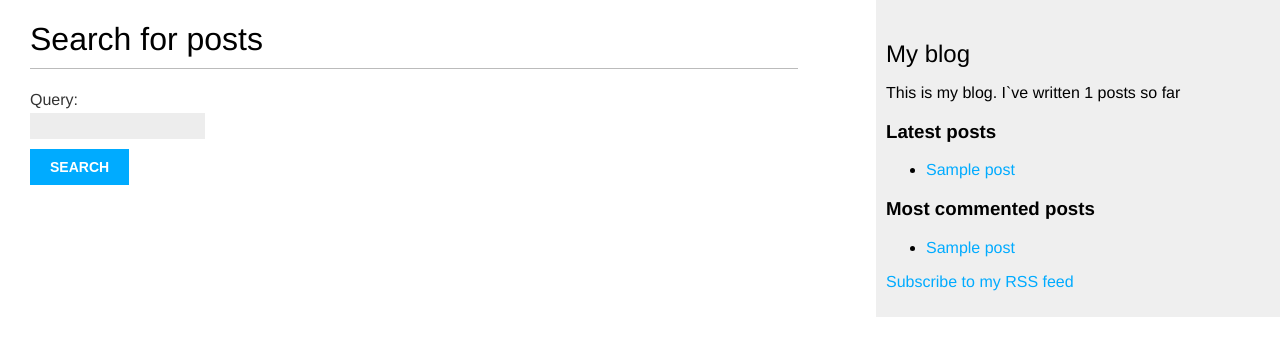
After one commit to Akhtyrtsev/blog, a Django app: page /blog/search/ in a window 1280 px wide. The commit adds this page. Shown: the top 356 px of the page. Run offline with Django 3.2, Linux system fonts and the light colour scheme; tables that the repository leaves empty hold one stand-in row (values such as "Sample post").

Commit message:
added search with postgres, sitemap, feed

```diff
--- a/mysite/blog/forms.py
+++ b/mysite/blog/forms.py
@@ -13,3 +13,7 @@ class CommentForm(forms.ModelForm):
     class Meta:
         model = Comment
         fields = ('name', 'email', 'body')
+
+
+class SearchForm(forms.Form):
+    query = forms.CharField()
--- a/mysite/blog/templates/blog/base.html
+++ b/mysite/blog/templates/blog/base.html
@@ -1,4 +1,5 @@
 {% load static %}
+{% load blog_tags %}
 <!DOCTYPE html>
 <html>
 <head>
@@ -12,7 +13,19 @@
    </div>
    <div id="sidebar">
     <h2>My blog</h2>
-	    <p>This is my blog.</p>
+    <p>This is my blog. I`ve written {%total_posts%} posts so far</p>
+    <h3>Latest posts</h3>
+     {% show_latest_posts 3 %}
+     <h3>Most commented posts</h3>
+      {% get_most_commented_posts as most_commented_posts %}
+      <ul>
+       {% for post in most_commented_posts %}
+        <li>
+         <a href="{{ post.get_absolute_url }}">{{ post.title }}</a>
+        </li>
+       {% endfor %}
+      </ul>
+     <p><a href="{% url "blog:post_feed" %}">Subscribe to my RSS feed</a></p>
     </div>
 </body>
 </html>
--- a/mysite/blog/templates/blog/post/detail.html
+++ b/mysite/blog/templates/blog/post/detail.html
@@ -1,11 +1,12 @@
 {% extends "blog/base.html" %}
+{% load blog_tags %}
 {% block title %}{{ post.title }}{% endblock %}
 {% block content %}
  <h1>{{ post.title }}</h1>
  <p class="date">
   Published {{ post.publish }} by {{ post.author }}
  </p>
-  {{ post.body|linebreaks }}
+  {{ post.body|markdown }}
  <p>
   <a href="{% url "blog:post_share" post.id %}">
    Share this post
--- /dev/null
+++ b/mysite/blog/templates/blog/post/latest_posts.html
@@ -0,0 +1,7 @@
+<ul>
+ {% for post in latest_posts %}
+  <li>
+   <a href="{{ post.get_absolute_url }}">{{ post.title }}</a>
+  </li>
+ {% endfor %}
+</ul>
--- a/mysite/blog/templates/blog/post/list.html
+++ b/mysite/blog/templates/blog/post/list.html
@@ -1,5 +1,5 @@
 {% extends "blog/base.html" %}
-
+{% load blog_tags %}
 {% block title %}My Blog{% endblock %}
 
 {% block content %}
@@ -25,7 +25,7 @@
   <p class="date">
    Published {{ post.publish }} by {{ post.author }}
   </p>
-  {{ post.body|truncatewords:30|linebreaks }}
+  {{ post.body|markdown|truncatewords_html:30 }}
  {% endfor %}
  {% include "pagination.html" with page=posts %}
 {% endblock %}
--- /dev/null
+++ b/mysite/blog/templates/blog/post/search.html
@@ -0,0 +1,25 @@
+{% extends "blog/base.html" %}
+{% block title %}Search{% endblock %}
+{% block content %}
+{% if query %}
+ <h1>Posts containing "{{ query }}"</h1>
+ <h3>
+  {% with results.count as total_results %}
+  Found {{ total_results }} result{{ total_results|pluralize }}
+  {% endwith %}
+ </h3>
+ {% for post in results %}
+  <h4><a href="{{ post.get_absolute_url }}">{{ post.title }}</a></h4>
+  {{ post.body|truncatewords:5 }}
+ {% empty %}
+  <p>There are no results for your query.</p>
+ {% endfor %}
+ <p><a href="{% url "blog:post_search" %}">Search again</a></p>
+{% else %}
+ <h1>Search for posts</h1>
+ <form action="." method="get">
+  {{ form.as_p }}
+  <input type="submit" value="Search">
+ </form>
+{% endif %}
+{% endblock %}
--- /dev/null
+++ b/mysite/blog/templatetags/blog_tags.py
@@ -0,0 +1,28 @@
+from django import template
+from ..models import Post
+from django.db.models import Count
+from django.utils.safestring import mark_safe
+import markdown
+
+register = template.Library()
+
+
+@register.simple_tag
+def total_posts():
+    return Post.published.count()
+
+
+@register.inclusion_tag('blog/post/latest_posts.html')
+def show_latest_posts(count=5):
+    latest_posts = Post.published.order_by('-publish')[:count]
+    return {'latest_posts': latest_posts}
+
+
+@register.simple_tag
+def get_most_commented_posts(count=5):
+    return Post.published.annotate(total_comments=Count('comments')).order_by('-total_comments')[:count]
+
+
+@register.filter(name='markdown')
+def markdown_format(text):
+    return mark_safe(markdown.markdown(text))
--- a/mysite/blog/urls.py
+++ b/mysite/blog/urls.py
@@ -1,5 +1,6 @@
 from django.urls import path
 from . import views
+from .feeds import LatestPostsFeed
 
 app_name = 'blog'
 
@@ -10,4 +11,6 @@ urlpatterns = [
          views.post_detail, name='post_detail'),
     path('<int:post_id>/share/', views.post_share, name='post_share'),
     path('tag/<slug:tag_slug>/', views.post_list, name='post_list_by_tag'),
+    path('feed/', LatestPostsFeed(), name='post_feed'),
+    path('search/', views.post_search, name='post_search'),
 ]
--- a/mysite/blog/views.py
+++ b/mysite/blog/views.py
@@ -3,9 +3,10 @@ from django.core.paginator import Paginator, EmptyPage, PageNotAnInteger
 from django.core.mail import send_mail
 from .models import Post, Comment
 from django.views.generic import ListView
-from .forms import EmailPostForm, CommentForm
+from .forms import EmailPostForm, CommentForm, SearchForm
 from taggit.models import Tag
 from django.db.models import Count
+from django.contrib.postgres.search import SearchVector, SearchQuery, SearchRank
 
 
 class PostListView(ListView):
@@ -75,4 +76,20 @@ def post_share(request, post_id):
     else:
         form = EmailPostForm()
     return render(request, 'blog/post/share.html', {'post': post, 'form': form, 'sent': sent})
+
+
+def post_search(request):
+    form = SearchForm()
+    query = None
+    results = []
+    if 'query' in request.GET:
+        form = SearchForm(request.GET)
+        if form.is_valid():
+            query = form.cleaned_data['query']
+            search_vector = SearchVector('title', 'body')
+            search_query = SearchQuery(query)
+            results = Post.objects.annotate(search=search_vector,
+                                            rank=SearchRank(search_vector, search_query)
+                                            ).filter(search=search_query).order_by('-rank')
+    return render(request, 'blog/post/search.html', {'form': form, 'query': query, 'results': results})
 # Create your views here.
--- a/mysite/mysite/urls.py
+++ b/mysite/mysite/urls.py
@@ -15,8 +15,16 @@ Including another URLconf
 """
 from django.contrib import admin
 from django.urls import path, include
+from django.contrib.sitemaps.views import sitemap
+from blog.sitemaps import PostSitemap
 
+
+sitemaps = {
+    'posts': PostSitemap,
+}
 urlpatterns = [
     path('admin/', admin.site.urls),
     path('blog/', include('blog.urls', namespace='blog')),
+    path('sitemap.xml', sitemap, {'sitemaps': sitemaps},
+         name='django.contrib.sitemaps.views.sitemap'),
 ]
```
Also changed, not shown: mysite/blog/feeds.py (added, +18 -0 lines), mysite/blog/sitemaps.py (added, +13 -0 lines), mysite/mysite/settings.py (+9 -5 lines), mysite/blog/templatetags/__init__.py (added). Lines whose indentation alone changed are shown as unchanged.
